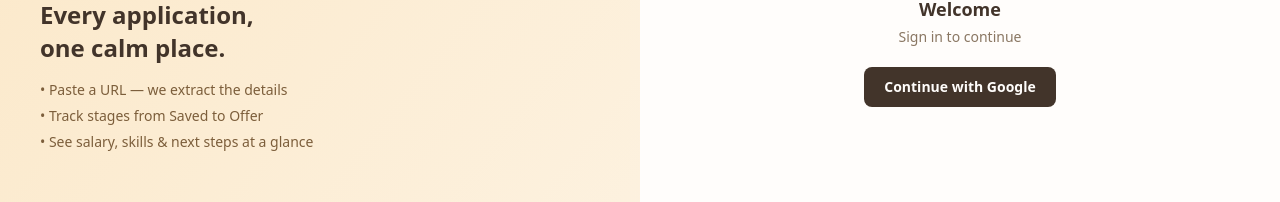
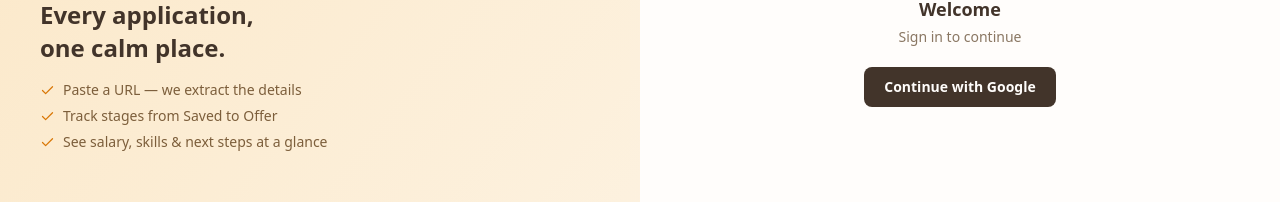
Before and after one commit to diao1v/whats-next, a React (Vite) app in the folder apps/web/: page / in a window 1280 px wide. Shown: the part 349-551 px from the top of the page. Built offline with nearby package versions, Linux system fonts and the light colour scheme; no server answers.

Commit message:
polish(web): replace emoji with lucide icons

```diff
--- a/apps/web/src/components/JobDetailDrawer.tsx
+++ b/apps/web/src/components/JobDetailDrawer.tsx
@@ -1,4 +1,5 @@
 import { useState } from "react";
+import { X, ExternalLink } from "lucide-react";
 import { STAGES, formatSalary, type Job, type JobUpdate } from "@whats-next/shared";
 
 export function JobDetailDrawer({
@@ -19,7 +20,7 @@ export function JobDetailDrawer({
     <aside className="fixed inset-x-0 bottom-0 top-auto max-h-[85vh] overflow-y-auto rounded-t-2xl border-t border-line bg-paper p-4 shadow-sheet sm:inset-y-0 sm:left-auto sm:right-0 sm:top-0 sm:max-h-none sm:w-[28rem] sm:rounded-none sm:border-l sm:border-t-0">
       <div className="flex items-center justify-between">
         <h2 className="text-lg font-semibold text-ink">{job.job_title || "Untitled"}</h2>
-        <button onClick={onClose} aria-label="Close" className="text-muted hover:text-ink">✕</button>
+        <button onClick={onClose} aria-label="Close" className="text-muted hover:text-ink"><X size={18} /></button>
       </div>
       <p className="text-muted">{job.company_name}{job.is_agency && job.agency_name ? ` (via ${job.agency_name})` : ""}</p>
       {salary && <p className="mt-1 text-sm font-medium text-ink">{salary}</p>}
@@ -76,7 +77,7 @@ export function JobDetailDrawer({
       )}
 
       {job.apply_url && (
-        <a className="mt-4 inline-block text-accent-deep underline" href={job.apply_url} target="_blank" rel="noreferrer">Apply ↗</a>
+        <a className="mt-4 inline-flex items-center gap-1 text-accent-deep underline" href={job.apply_url} target="_blank" rel="noreferrer">Apply <ExternalLink size={14} /></a>
       )}
 
       {job.description && <p className="mt-4 text-sm text-ink/90">{job.description}</p>}
--- a/apps/web/src/components/SignInLanding.tsx
+++ b/apps/web/src/components/SignInLanding.tsx
@@ -1,4 +1,5 @@
 import { SignInButton } from "@clerk/clerk-react";
+import { Check } from "lucide-react";
 
 export function SignInLanding() {
   return (
@@ -10,9 +11,9 @@ export function SignInLanding() {
         </div>
         <h2 className="text-2xl font-extrabold leading-snug text-ink">Every application,<br />one calm place.</h2>
         <ul className="space-y-1.5 text-sm text-[#7c5e3b]">
-          <li>• Paste a URL — we extract the details</li>
-          <li>• Track stages from Saved to Offer</li>
-          <li>• See salary, skills &amp; next steps at a glance</li>
+          <li className="flex items-center gap-2"><Check size={15} className="text-accent" /> Paste a URL — we extract the details</li>
+          <li className="flex items-center gap-2"><Check size={15} className="text-accent" /> Track stages from Saved to Offer</li>
+          <li className="flex items-center gap-2"><Check size={15} className="text-accent" /> See salary, skills &amp; next steps at a glance</li>
         </ul>
       </div>
       <div className="flex items-center justify-center bg-paper p-10">
```
